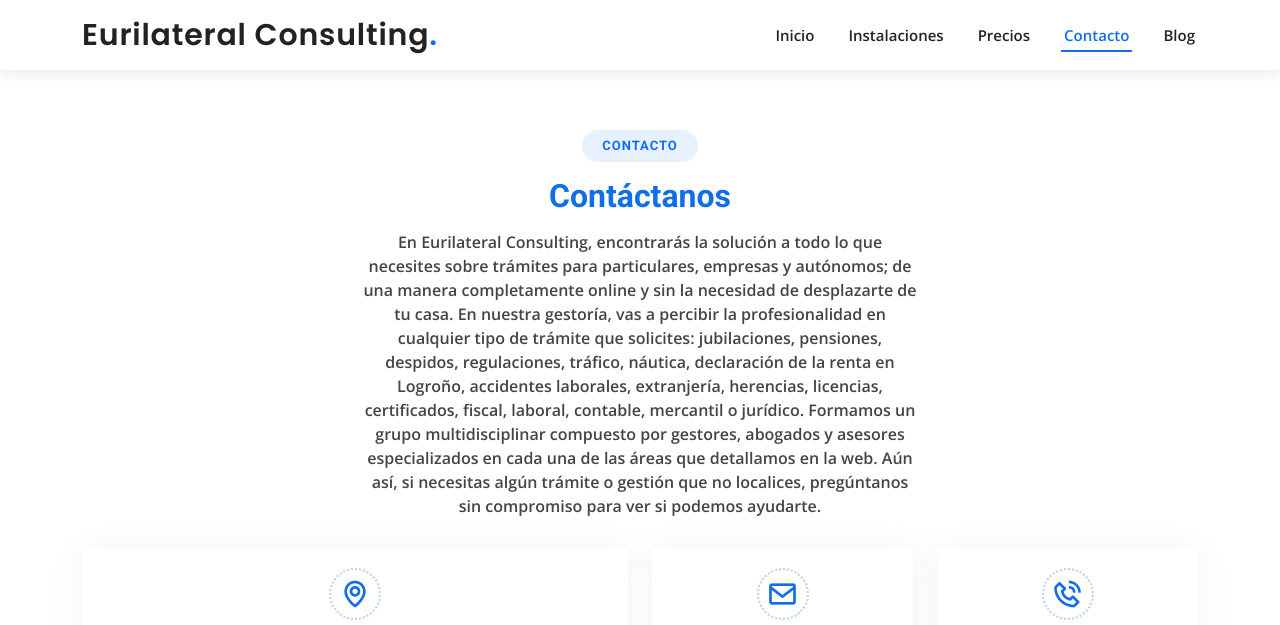
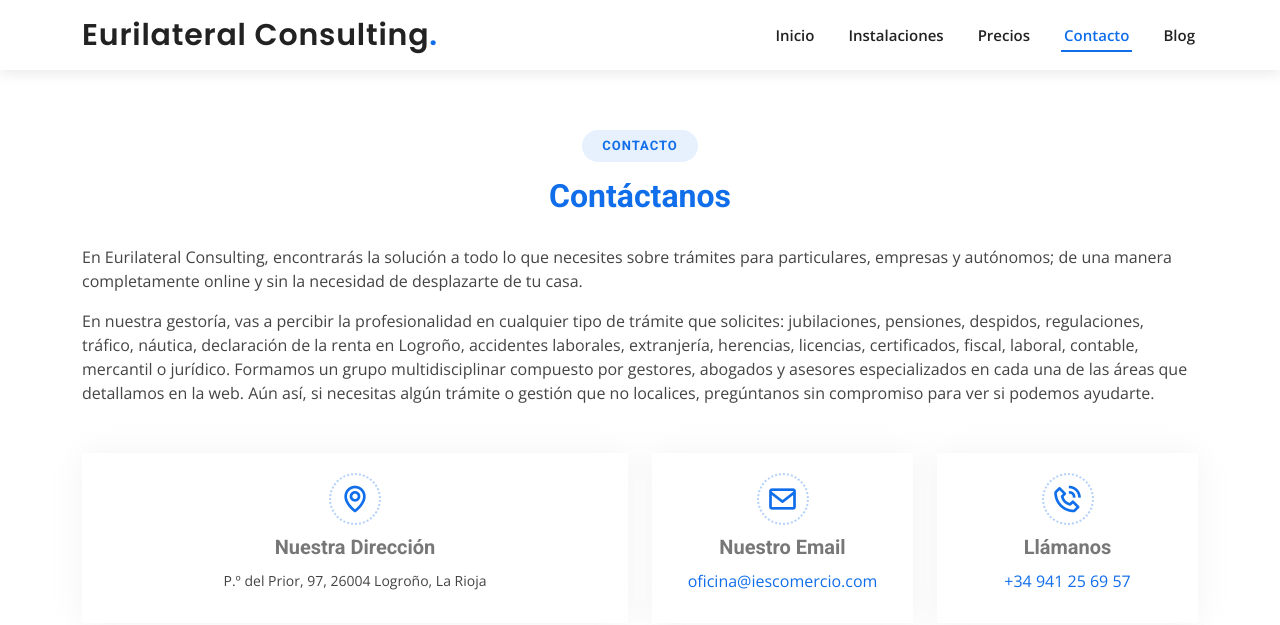
Before and after one commit to javieralesanco/EquipoA, a plain HTML site: page BizLand/contacto.html in a window 1280 px wide. Shown: the top 625 px of the page. Drawn offline with nearby package versions, Linux system fonts and the light colour scheme.

Commit message:
mod. texto principal

```diff
--- a/BizLand/contacto.html
+++ b/BizLand/contacto.html
@@ -80,14 +80,19 @@
         <div class="section-title">
           <h2>Contacto</h2>
           <h3><span>Contáctanos</span></h3>
+        </div>
+        <div class="mb-5">
           <p>
             En Eurilateral Consulting, encontrarás la solución a todo lo que
             necesites sobre trámites para particulares, empresas y autónomos; de
             una manera completamente online y sin la necesidad de desplazarte de
-            tu casa. En nuestra gestoría, vas a percibir la profesionalidad en
-            cualquier tipo de trámite que solicites: jubilaciones, pensiones,
-            despidos, regulaciones, tráfico, náutica, declaración de la renta en
-            Logroño, accidentes laborales, extranjería, herencias, licencias,
+            tu casa.
+          </p>
+          <p>
+            En nuestra gestoría, vas a percibir la profesionalidad en cualquier
+            tipo de trámite que solicites: jubilaciones, pensiones, despidos,
+            regulaciones, tráfico, náutica, declaración de la renta en Logroño,
+            accidentes laborales, extranjería, herencias, licencias,
             certificados, fiscal, laboral, contable, mercantil o jurídico.
             Formamos un grupo multidisciplinar compuesto por gestores, abogados
             y asesores especializados en cada una de las áreas que detallamos en
@@ -95,7 +100,6 @@
             localices, pregúntanos sin compromiso para ver si podemos ayudarte.
           </p>
         </div>
-
         <div class="row" data-aos="fade-up" data-aos-delay="100">
           <div class="col-lg-6">
             <div class="info-box mb-4">
```
